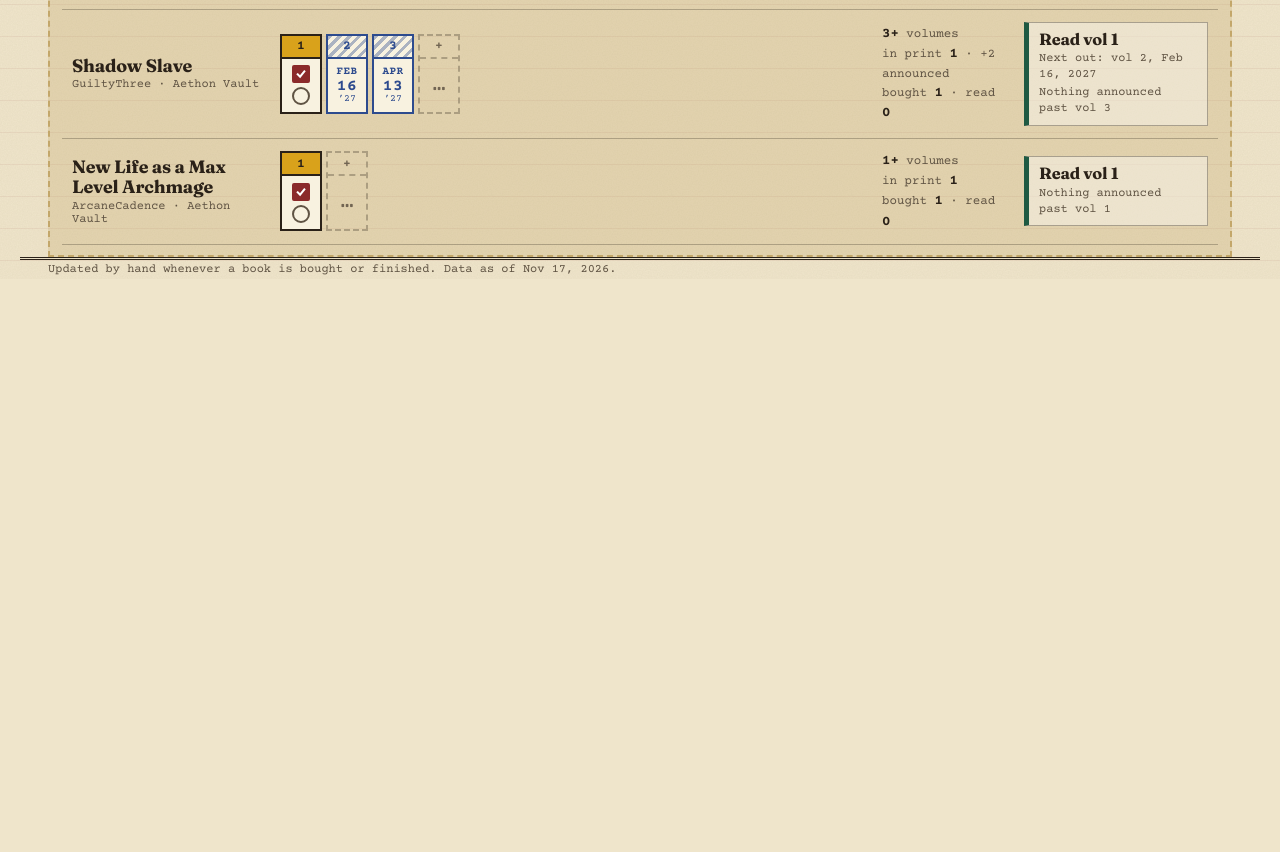
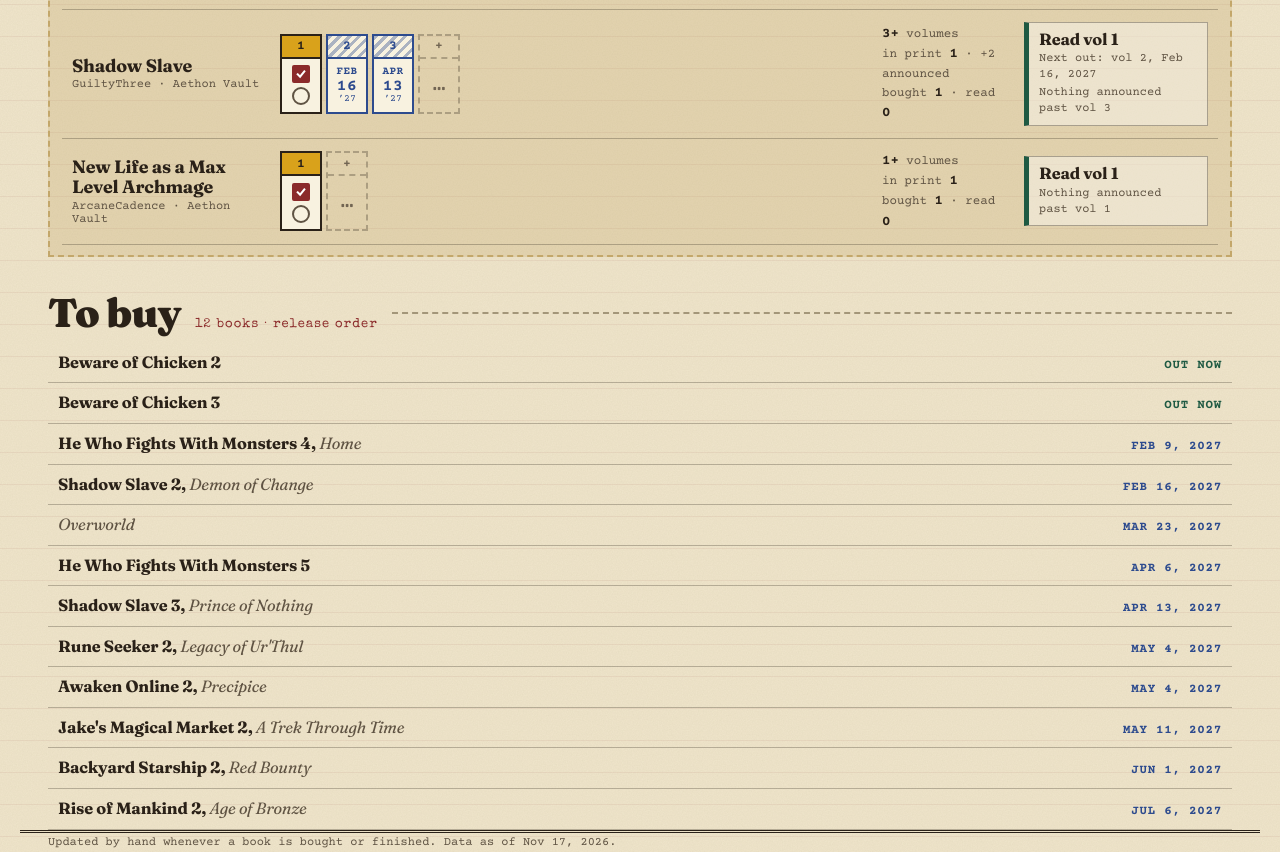
Before and after one commit to Tfols/tashefamily-sports-api, a plain HTML site: page static/reports/litrpg-progress.html in a window 1280 px wide. Shown: the part 2747-3599 px from the top of the page. Before the commit the page ends 3026 px from the top, so only its background shows below. Drawn offline with nearby package versions, Linux system fonts and the light colour scheme.

Commit message:
LitRPG progress: add To buy list
Co-Authored-By: Claude Opus 5.5 <noreply@anthropic.com>

```diff
--- a/static/reports/litrpg-progress-data.js
+++ b/static/reports/litrpg-progress-data.js
@@ -18,6 +18,23 @@
      unstarted   [ series ]    owned, nothing read yet (shown as the
                                secondary group). To promote a series,
                                move its block from `unstarted` to `started`.
+     toBuy       [ entry ]     optional. Purchase list shown as the last
+                               section, headed "To buy". PUBLIC PAGE: an
+                               entry holds only the fields below. No prices,
+                               store links, ISBNs, stock notes, publishers,
+                               commentary or local paths. The page shows
+                               out-now entries first, then dated ones by
+                               release date. If the list is missing or empty,
+                               the section is not drawn.
+
+   TO-BUY ENTRY FIELDS  (one book per line)
+     series      optional  series name, exactly as shown above
+     n           required with series  book number, as text: '2'
+     title       optional  book title, shown in italics after the number.
+                           For a standalone book leave series and n out and
+                           give only title.
+     date        optional  'YYYY-MM-DD' release date. Leave it out for a
+                           book that is out now (shown as "Out now").
 
    SERIES FIELDS
      name        required  series title
@@ -64,6 +81,12 @@
                                          if it had it)
      A new volume appears in a series:   add one line to that series'
                                          volumes list.
+     Add a book to buy:                  add one line to `toBuy`.
+     Bought it (or it was a mistake):    delete its line from `toBuy`. Then
+                                         mark it 'bought' in its series
+                                         block (or add the volume there).
+     A to-buy book's date changes:       edit its date:, or remove date: once
+                                         it is out so it shows "Out now".
      Then change asOf at the top to today's date.
 
    Mind the commas: every line in a list ends with a comma. If the page
@@ -339,5 +362,23 @@ window.LITRPG_PROGRESS = {
       ]
     }
 
+  ],
+
+  /* ------------------------------------------------------------------
+     TO BUY
+     ------------------------------------------------------------------ */
+  toBuy: [
+    { series: 'Beware of Chicken', n: '2' },
+    { series: 'Beware of Chicken', n: '3' },
+    { series: 'He Who Fights With Monsters', n: '4', title: 'Home', date: '2027-02-09' },
+    { series: 'Shadow Slave', n: '2', title: 'Demon of Change', date: '2027-02-16' },
+    { title: 'Overworld', date: '2027-03-23' },
+    { series: 'He Who Fights With Monsters', n: '5', date: '2027-04-06' },
+    { series: 'Shadow Slave', n: '3', title: 'Prince of Nothing', date: '2027-04-13' },
+    { series: 'Rune Seeker', n: '2', title: "Legacy of Ur'Thul", date: '2027-05-04' },
+    { series: 'Awaken Online', n: '2', title: 'Precipice', date: '2027-05-04' },
+    { series: "Jake's Magical Market", n: '2', title: 'A Trek Through Time', date: '2027-05-11' },
+    { series: 'Backyard Starship', n: '2', title: 'Red Bounty', date: '2027-06-01' },
+    { series: 'Rise of Mankind', n: '2', title: 'Age of Bronze', date: '2027-07-06' }
   ]
 };
--- a/static/reports/litrpg-progress.html
+++ b/static/reports/litrpg-progress.html
@@ -203,6 +203,17 @@ main{padding-bottom:60px}
 .nx-wait .nx-h{color:var(--stamp)}
 .nx-l{display:block;margin-top:3px;font:400 12px/1.3 'Courier Prime',monospace;color:var(--ink-soft)}
 
+/* ---------- to-buy list (bottom section) ---------- */
+.tb-list{list-style:none;margin:0;padding:0}
+.tb-item{
+  display:grid;grid-template-columns:minmax(0,1fr) auto;gap:4px 18px;align-items:baseline;
+  padding:10px;border-bottom:1.5px solid rgba(42,33,24,.28);
+}
+.tb-name{font-weight:700;font-size:1.02rem;line-height:1.2;letter-spacing:-.01em;margin:0}
+.tb-name i{font-weight:400;color:var(--ink-soft)}
+.tb-date{font:700 12.5px 'Courier Prime',monospace;letter-spacing:.06em;text-transform:uppercase;color:var(--stamp);text-align:right;white-space:nowrap}
+.tb-date-now{color:var(--read)}
+
 footer{margin-top:50px;padding:20px 0 40px;border-top:3px double var(--ink);font:400 12px/1.6 'Courier Prime',monospace;color:var(--ink-soft)}
 
 @media (max-width:1100px){
@@ -226,7 +237,7 @@ footer{margin-top:50px;padding:20px 0 40px;border-top:3px double var(--ink);font
   *{-webkit-print-color-adjust:exact;print-color-adjust:exact}
   .key{position:static;box-shadow:none}
   .rise{animation:none}
-  .rw{break-inside:avoid}
+  .rw,.tb-item{break-inside:avoid}
 }
 </style>
 </head>
@@ -329,6 +340,15 @@ function validate(){
       });
     });
   });
+  if(D.toBuy!=null){
+    if(!Array.isArray(D.toBuy)){ e.push('"toBuy" must be a list.'); }
+    else D.toBuy.forEach(function(b,i){
+      var w='toBuy #'+(i+1)+(b&&(b.series||b.title)?' ('+(b.series||b.title)+')':'');
+      if(!b||(!b.series&&!b.title)){ e.push(w+': needs a series or a title.'); return; }
+      if(b.series&&(b.n==null||b.n==='')) e.push(w+': a series entry needs n (book number).');
+      if(b.date!=null&&!parseDate(b.date)) e.push(w+': date must look like 2027-01-31, or be left out for "out now".');
+    });
+  }
   return e;
 }
 
@@ -459,6 +479,29 @@ function groupHtml(id,title,note,list,offset,secondary){
     + '</section>';
 }
 
+/* ---------- to buy: out-now first, then by release date ---------- */
+function toBuyHtml(list){
+  var items=list.filter(function(b){return b&&(b.series||b.title);}).map(function(b,k){return {b:b,k:k};});
+  if(!items.length) return '';
+  items.sort(function(x,y){
+    var dx=parseDate(x.b.date), dy=parseDate(y.b.date);
+    if(!dx&&!dy) return x.k-y.k;
+    if(!dx) return -1; if(!dy) return 1;
+    return dx.key<dy.key?-1:dx.key>dy.key?1:x.k-y.k;
+  });
+  var rows=items.map(function(it){
+    var b=it.b, d=parseDate(b.date);
+    var name=b.series ? esc(b.series)+' '+esc(lab(b.n))+(b.title?', <i>'+esc(b.title)+'</i>':'')
+                      : '<i>'+esc(b.title)+'</i>';
+    return '<li class="tb-item"><h3 class="tb-name">'+name+'</h3>'
+         + (d ? '<span class="tb-date">'+d.full+'</span>' : '<span class="tb-date tb-date-now">Out now</span>')
+         + '</li>';
+  }).join('');
+  return '<section aria-labelledby="hToBuy">'
+    + '<div class="group-h"><h2 id="hToBuy">To buy</h2><span class="group-h-note">'+plural(items.length,'book')+' &middot; release order</span></div>'
+    + '<ul class="tb-list">'+rows+'</ul></section>';
+}
+
 /* ---------- go ---------- */
 function render(){
   if(!D){
@@ -474,6 +517,7 @@ function render(){
   var unstarted=Array.isArray(D.unstarted)?D.unstarted:[];
   html+=groupHtml('hStarted','Started','at least one volume read',started,0,false);
   html+=groupHtml('hUnstarted','Owned, not yet started','bought, nothing read yet',unstarted,started.length,true);
+  if(Array.isArray(D.toBuy)) html+=toBuyHtml(D.toBuy);
   app.innerHTML=html;
 
   var d=parseDate(D.asOf);
```
